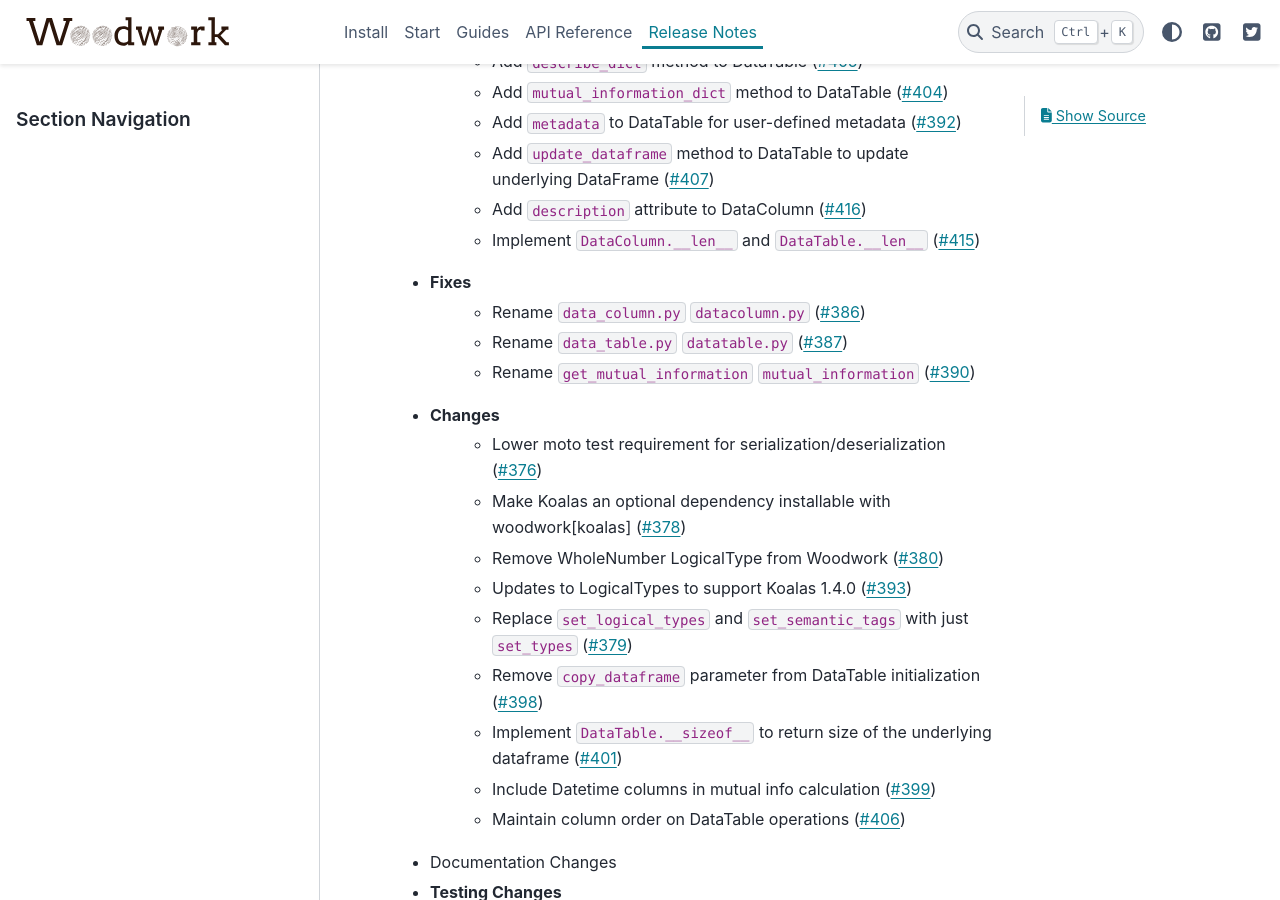
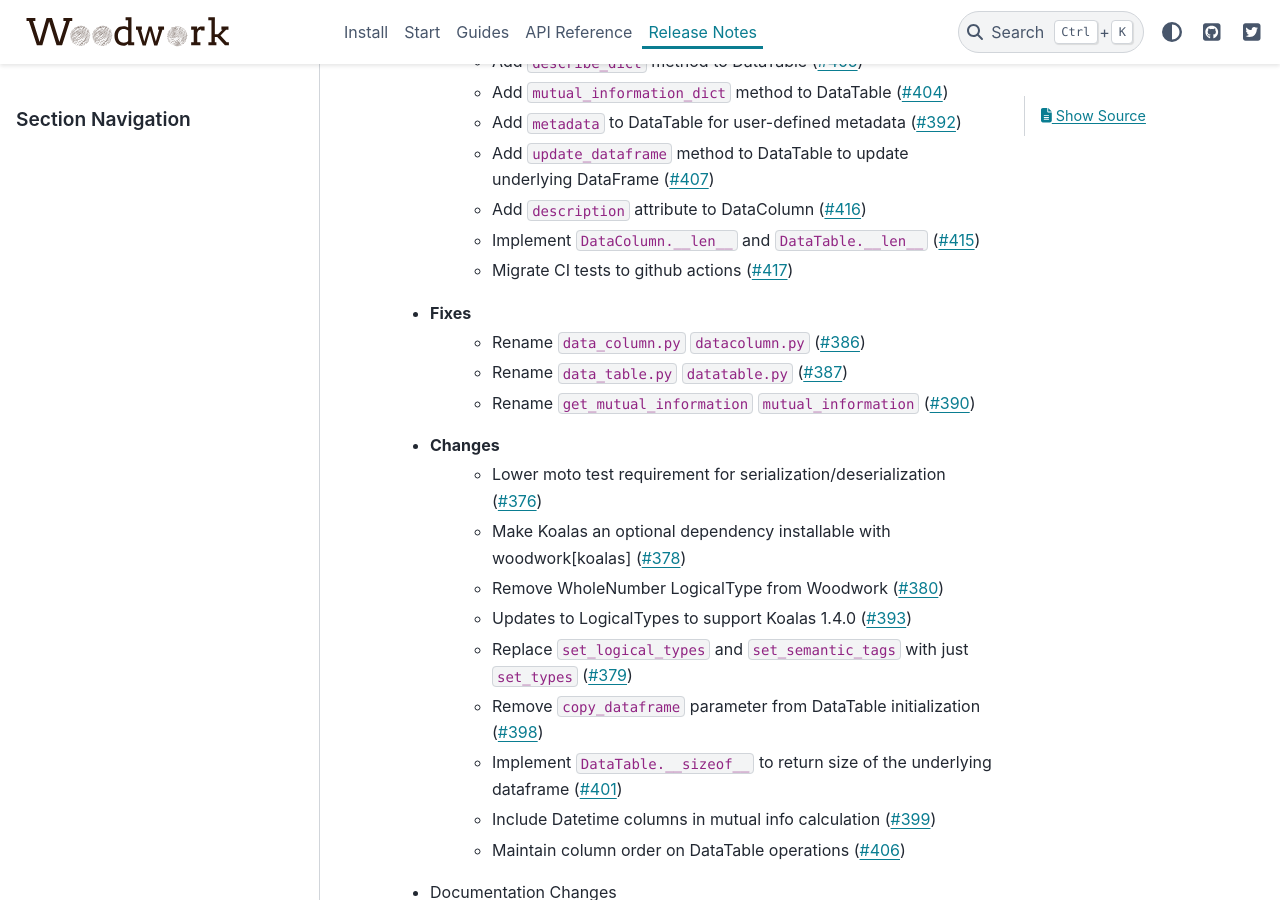
Before and after one commit to alteryx/woodwork, a Sphinx documentation site: the page built from docs/source/release_notes.rst, in a window 1280 px wide and 900 px high, scrolled down 307 px. Built offline with Sphinx 7.4.7 and the PyData theme 0.15.4, drawn with Linux system fonts in a browser that asks for light colours; comment, search, counter and statistics services are not loaded.

Commit message:
Add release note

```diff
--- a/docs/source/release_notes.rst
+++ b/docs/source/release_notes.rst
@@ -12,6 +12,7 @@ Release Notes
         * Add ``update_dataframe`` method to DataTable to update underlying DataFrame (:pr:`407`)
         * Add ``description`` attribute to DataColumn (:pr:`416`)
         * Implement ``DataColumn.__len__`` and ``DataTable.__len__`` (:pr:`415`)
+        * Migrate CI tests to github actions (:pr:`417`)
     * Fixes
         * Rename ``data_column.py`` ``datacolumn.py`` (:pr:`386`)
         * Rename ``data_table.py`` ``datatable.py`` (:pr:`387`)
```
